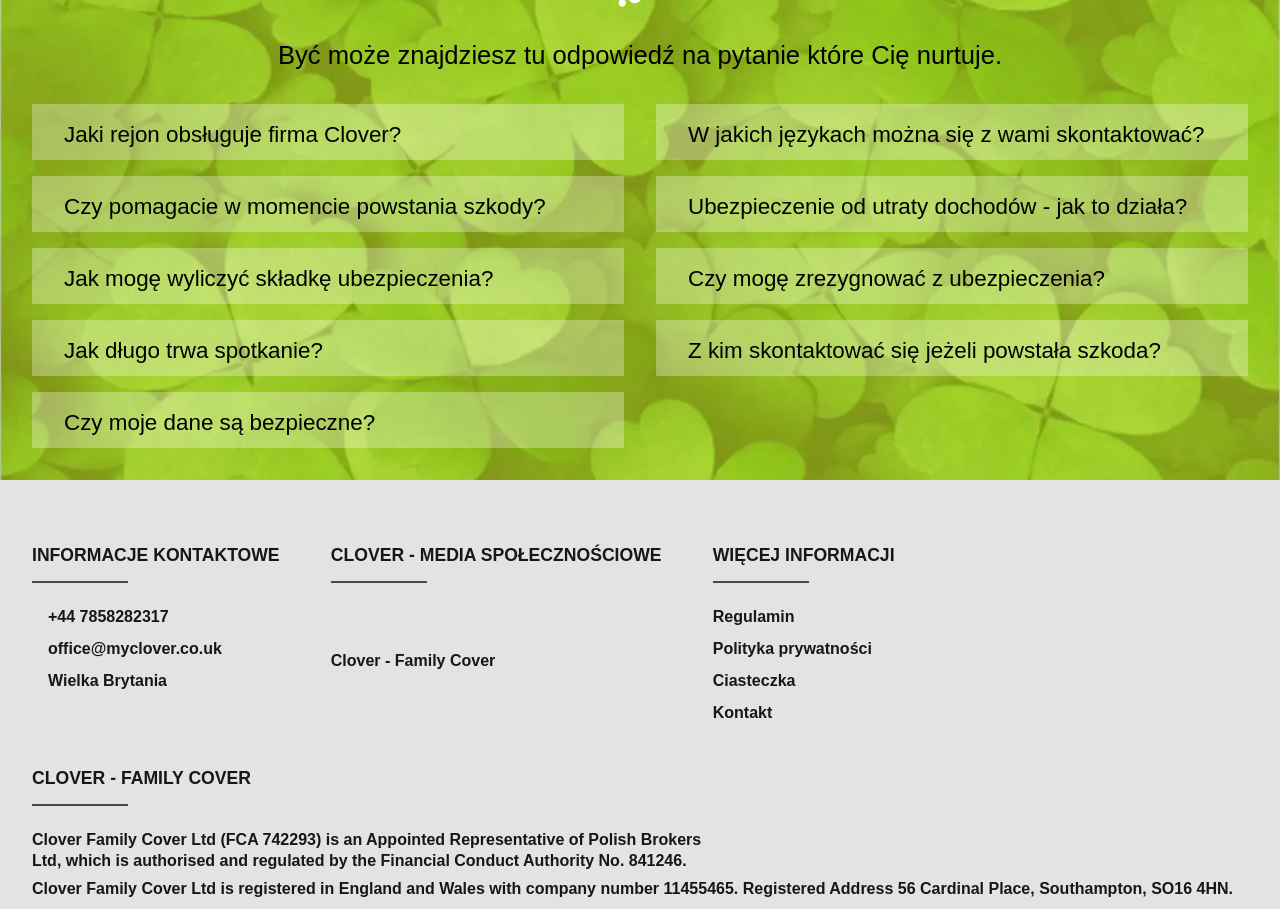
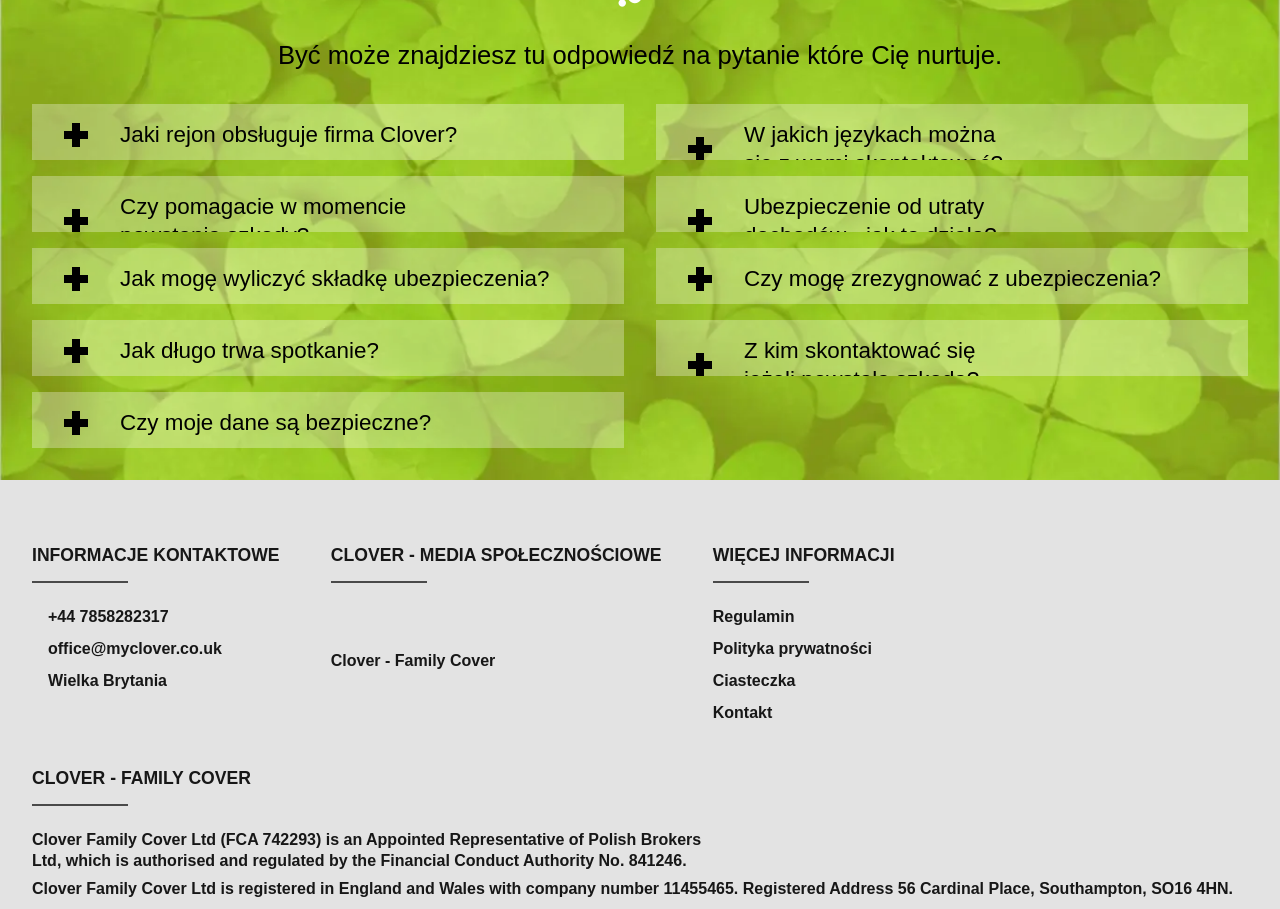
Before and after one commit to TZ-fn/MyClover, a React (Vite) app: page /about in a window 1280 px wide. Shown: the part 1520-2429 px from the top of the page. Built offline with nearby package versions, Linux system fonts and the light colour scheme; some icons are missing; a web font is replaced by a local one.

Commit message:
feat: add plus/minus icons to the questions

```diff
--- a/src/components/FAQ/Question/Question.module.scss
+++ b/src/components/FAQ/Question/Question.module.scss
@@ -1,8 +1,8 @@
 .questionContainer {
+  align-self: flex-start;
   background-color: hsla(0, 0%, 100%, 0.3);
   padding: 1rem 2rem;
   max-width: calc(50% - 1rem);
-  align-self: flex-start;
   max-height: 3.5rem;
   overflow: hidden;
   cursor: pointer;
@@ -17,11 +17,23 @@
   }
 }
 
+.questionInnerContainer {
+  display: flex;
+  align-items: center;
+  justify-content: flex-start;
+  gap: 2rem;
+}
+
+.questionIcon {
+  margin-top: -1rem;
+}
+
 .question {
   font-family: "AlegreyaSans", sans-serif;
   font-size: clamp(1.1rem, 2vw, 1.4rem);
   margin-bottom: 1rem;
 }
+
 .answer {
   font-family: "Cabin", sans-serif;
   font-weight: 600;
--- a/src/components/FAQ/Question/Question.tsx
+++ b/src/components/FAQ/Question/Question.tsx
@@ -1,9 +1,21 @@
+import iconPlus from "assets/icons/iconPlus.svg";
+import iconMinus from "assets/icons/iconMinus.svg";
 import styles from "./Question.module.scss";
 
-export default function Question({ FAQitem }: { FAQitem: { question: string; answer: string } }) {
+export default function Question({
+  FAQitem,
+  isOpen,
+}: {
+  FAQitem: { question: string; answer: string };
+  isOpen: boolean;
+}) {
+  console.log(isOpen);
   return (
     <div className={styles.questionContainer}>
-      <p className={styles.question}>{FAQitem.question}</p>
+      <div className={styles.questionInnerContainer}>
+        <img className={styles.questionIcon} src={isOpen ? iconMinus : iconPlus} alt="" />
+        <p className={styles.question}>{FAQitem.question}</p>
+      </div>
       <p className={styles.answer}>{FAQitem.answer}</p>
     </div>
   );
```
Also changed, not shown: src/assets/Icons/iconMinus.svg (added), src/assets/Icons/iconPlus.svg (added).
